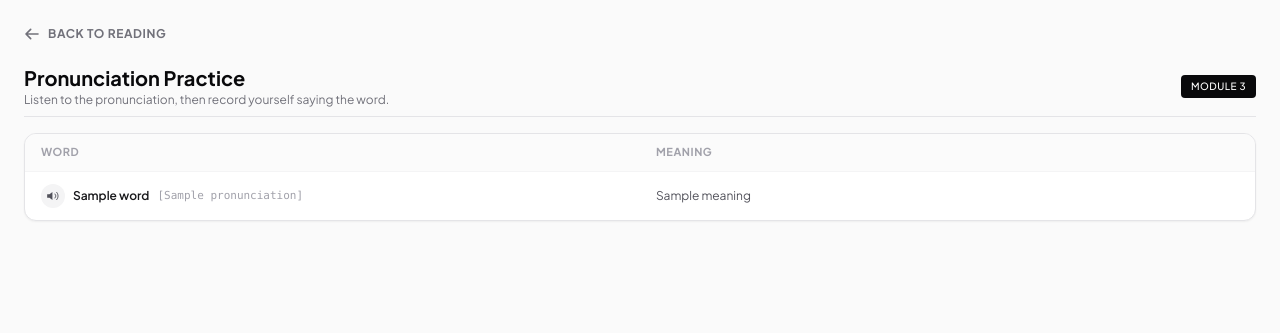
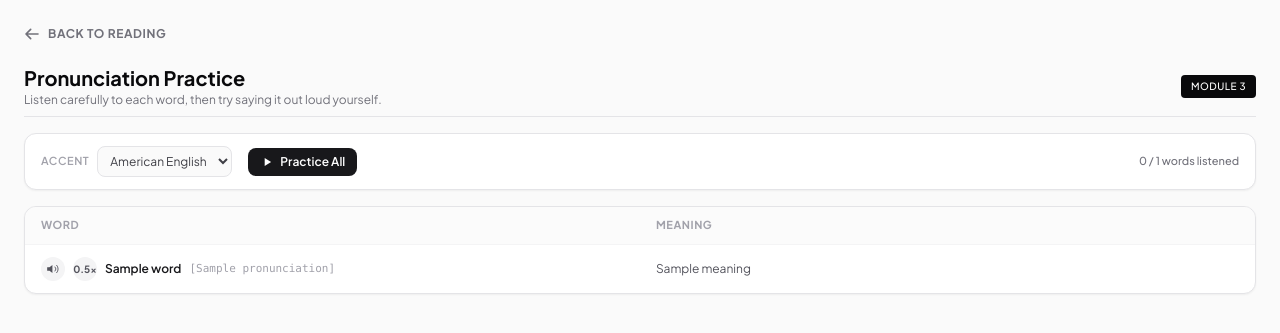
Before and after one commit to deniarifandi/lexiai, a CodeIgniter 4 app: the page made by app/Views/student/pronunciation/index.php in a window 1280 px wide. Shown: the part 81-414 px from the top of the page. Run offline with PHP 8.4 and a stand-in for CodeIgniter, Linux system fonts and the light colour scheme; the template is opened without the code that fills it: most values are stand-ins (such as "Sample title", 1, 10 or a date in 2020); data that the repository does not hold is empty; some libraries are stand-ins or nearby versions.

Commit message:
Update index.php

```diff
--- a/app/Views/student/pronunciation/index.php
+++ b/app/Views/student/pronunciation/index.php
@@ -3,21 +3,18 @@
 <?= $this->section('content') ?>
 <div class="space-y-4">
     <!-- Header Ringkas -->
-     <a href="<?= site_url('dashboard') ?>"
-           class="text-xs font-bold uppercase tracking-wider text-zinc-500 hover:text-zinc-900 inline-flex items-center gap-2">
+    <a href="<?= site_url('dashboard') ?>"
+       class="text-xs font-bold uppercase tracking-wider text-zinc-500 hover:text-zinc-900 inline-flex items-center gap-2">
+        <svg class="w-4 h-4" fill="none" stroke="currentColor" viewBox="0 0 24 24">
+            <path stroke-linecap="round" stroke-linejoin="round" stroke-width="2.5" d="M10 19l-7-7m0 0l7-7m-7 7h18"/>
+        </svg>
+        Back to Reading
+    </a>
 
-            <svg class="w-4 h-4" fill="none" stroke="currentColor" viewBox="0 0 24 24">
-                <path stroke-linecap="round" stroke-linejoin="round" stroke-width="2.5" d="M10 19l-7-7m0 0l7-7m-7 7h18"/>
-            </svg>
-
-            Back to Reading
-
-        </a>
     <div class="flex justify-between items-center pb-2 border-b border-zinc-200">
-
         <div>
             <h1 class="text-xl font-bold text-zinc-950">Pronunciation Practice</h1>
-            <p class="text-xs text-zinc-500">Listen to the pronunciation, then record yourself saying the word.</p>
+            <p class="text-xs text-zinc-500">Listen carefully to each word, then try saying it out loud yourself.</p>
         </div>
         <span class="text-[10px] bg-zinc-950 text-white px-2.5 py-1 rounded font-medium uppercase tracking-wider">
             Module 3
@@ -25,6 +22,32 @@
     </div>
 
     <?php if (!empty($vocabularies)): ?>
+
+        <!-- Toolbar: accent + practice mode + progress -->
+        <div class="flex flex-wrap items-center justify-between gap-3 bg-white border border-zinc-200 rounded-xl px-4 py-3 shadow-sm">
+            <div class="flex items-center gap-4">
+                <div class="flex items-center gap-2">
+                    <label class="text-[11px] font-semibold text-zinc-400 uppercase tracking-wider">Accent</label>
+                    <select id="accentSelect" class="text-xs border border-zinc-200 rounded-lg px-2 py-1.5 bg-zinc-50 text-zinc-700 focus:outline-none focus:ring-1 focus:ring-zinc-400">
+                        <option value="en-US">American English</option>
+                        <option value="en-GB">British English</option>
+                    </select>
+                </div>
+
+                <button type="button" id="playAllBtn" onclick="togglePlayAll()"
+                        class="inline-flex items-center gap-1.5 text-xs font-semibold bg-zinc-900 text-white px-3 py-1.5 rounded-lg hover:bg-zinc-800 transition">
+                    <svg xmlns="http://www.w3.org/2000/svg" viewBox="0 0 24 24" fill="currentColor" class="w-3.5 h-3.5">
+                        <path d="M8 5v14l11-7z"/>
+                    </svg>
+                    <span id="playAllLabel">Practice All</span>
+                </button>
+            </div>
+
+            <div class="text-[11px] text-zinc-500 font-medium">
+                <span id="progressLabel">0</span> / <?= count($vocabularies) ?> words listened
+            </div>
+        </div>
+
         <div class="overflow-hidden border border-zinc-200 rounded-xl bg-white shadow-sm">
             <div class="overflow-x-auto">
                 <table class="w-full text-left border-collapse">
@@ -35,24 +58,36 @@
                         </tr>
                     </thead>
                     <tbody class="divide-y divide-zinc-100 text-xs">
-                        <?php foreach ($vocabularies as $row): ?>
-                            <tr class="hover:bg-zinc-50/60 transition-colors">
+                        <?php foreach ($vocabularies as $i => $row): ?>
+                            <tr class="hover:bg-zinc-50/60 transition-colors" id="row-<?= $i ?>" data-word="<?= esc($row['word'], 'js') ?>">
                                 <!-- Word & Phonetic -->
                                 <td class="py-3 px-4 font-semibold text-zinc-900 whitespace-nowrap">
                                     <div class="flex items-center gap-2">
                                         <button type="button"
-                                                onclick="speakWord(this, '<?= esc($row['word'], 'js') ?>')"
-                                                class="inline-flex items-center justify-center w-6 h-6 rounded-full bg-zinc-100 hover:bg-zinc-200 text-zinc-600 transition shrink-0"
-                                                title="Listen">
+                                                onclick="speakWord(<?= $i ?>, '<?= esc($row['word'], 'js') ?>', 0.85)"
+                                                class="speak-btn inline-flex items-center justify-center w-6 h-6 rounded-full bg-zinc-100 hover:bg-zinc-200 text-zinc-600 transition shrink-0"
+                                                title="Listen (normal speed)"
+                                                id="btn-normal-<?= $i ?>">
                                             <svg xmlns="http://www.w3.org/2000/svg" viewBox="0 0 24 24" fill="currentColor" class="w-3.5 h-3.5">
                                                 <path d="M11 5 6 9H2v6h4l5 4V5z"/>
                                                 <path d="M15.54 8.46a5 5 0 0 1 0 7.07M18.36 5.64a9 9 0 0 1 0 12.72" stroke="currentColor" stroke-width="1.5" fill="none" stroke-linecap="round"/>
                                             </svg>
                                         </button>
+
+                                        <button type="button"
+                                                onclick="speakWord(<?= $i ?>, '<?= esc($row['word'], 'js') ?>', 0.5)"
+                                                class="speak-btn inline-flex items-center justify-center w-6 h-6 rounded-full bg-zinc-100 hover:bg-zinc-200 text-zinc-600 transition shrink-0"
+                                                title="Listen (slow)"
+                                                id="btn-slow-<?= $i ?>">
+                                            <span class="text-[10px] font-bold">0.5x</span>
+                                        </button>
+
                                         <span><?= esc($row['word']) ?></span>
                                         <?php if (!empty($row['pronunciation'])): ?>
                                             <span class="text-[11px] text-zinc-400 font-mono font-normal">[<?= esc($row['pronunciation']) ?>]</span>
                                         <?php endif; ?>
+
+                                        <span class="play-count text-[10px] text-zinc-300 font-normal" id="count-<?= $i ?>"></span>
                                     </div>
                                 </td>
 
@@ -75,25 +110,90 @@
 </div>
 
 <script>
-    function speakWord(btn, word) {
+    const playCounts = {};
+    let isPlayingAll = false;
+    let playAllIndex = 0;
+    const totalWords = <?= isset($vocabularies) ? count($vocabularies) : 0 ?>;
+
+    function getAccent() {
+        return document.getElementById('accentSelect').value;
+    }
+
+    function highlightRow(index, active) {
+        const row = document.getElementById('row-' + index);
+        if (!row) return;
+        row.classList.toggle('bg-amber-50', active);
+        row.classList.toggle('ring-1', active);
+        row.classList.toggle('ring-amber-200', active);
+    }
+
+    function bumpCount(index) {
+        playCounts[index] = (playCounts[index] || 0) + 1;
+        const el = document.getElementById('count-' + index);
+        if (el) el.textContent = playCounts[index] + 'x';
+
+        const listened = Object.keys(playCounts).length;
+        document.getElementById('progressLabel').textContent = listened;
+    }
+
+    function speakWord(index, word, rate, onEndCallback) {
         if (!('speechSynthesis' in window)) {
             alert('Sorry, your browser does not support text-to-speech.');
             return;
         }
 
-        // Stop any speech currently playing
         window.speechSynthesis.cancel();
 
         const utterance = new SpeechSynthesisUtterance(word);
-        utterance.lang = 'en-US';
-        utterance.rate = 0.85;
+        utterance.lang = getAccent();
+        utterance.rate = rate;
 
-        // Small visual feedback while speaking
-        btn.classList.add('bg-zinc-900', 'text-white');
-        utterance.onend = () => btn.classList.remove('bg-zinc-900', 'text-white');
-        utterance.onerror = () => btn.classList.remove('bg-zinc-900', 'text-white');
+        highlightRow(index, true);
+        bumpCount(index);
+
+        utterance.onend = () => {
+            highlightRow(index, false);
+            if (onEndCallback) onEndCallback();
+        };
+        utterance.onerror = () => {
+            highlightRow(index, false);
+            if (onEndCallback) onEndCallback();
+        };
 
         window.speechSynthesis.speak(utterance);
     }
+
+    function togglePlayAll() {
+        if (isPlayingAll) {
+            stopPlayAll();
+            return;
+        }
+
+        isPlayingAll = true;
+        playAllIndex = 0;
+        document.getElementById('playAllLabel').textContent = 'Stop';
+        playNextInSequence();
+    }
+
+    function playNextInSequence() {
+        if (!isPlayingAll || playAllIndex >= totalWords) {
+            stopPlayAll();
+            return;
+        }
+
+        const row = document.getElementById('row-' + playAllIndex);
+        const word = row.dataset.word;
+
+        speakWord(playAllIndex, word, 0.85, () => {
+            playAllIndex++;
+            setTimeout(playNextInSequence, 500);
+        });
+    }
+
+    function stopPlayAll() {
+        isPlayingAll = false;
+        window.speechSynthesis.cancel();
+        document.getElementById('playAllLabel').textContent = 'Practice All';
+    }
 </script>
 <?= $this->endSection() ?>
```
